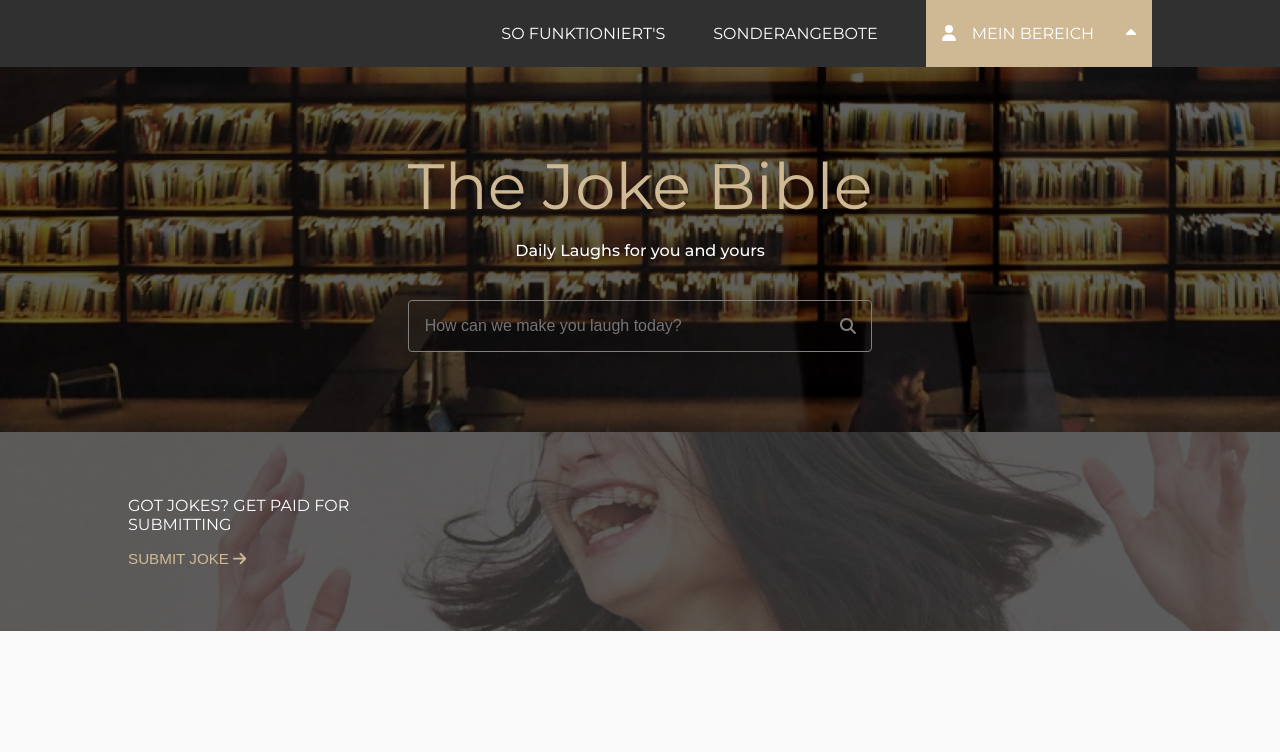
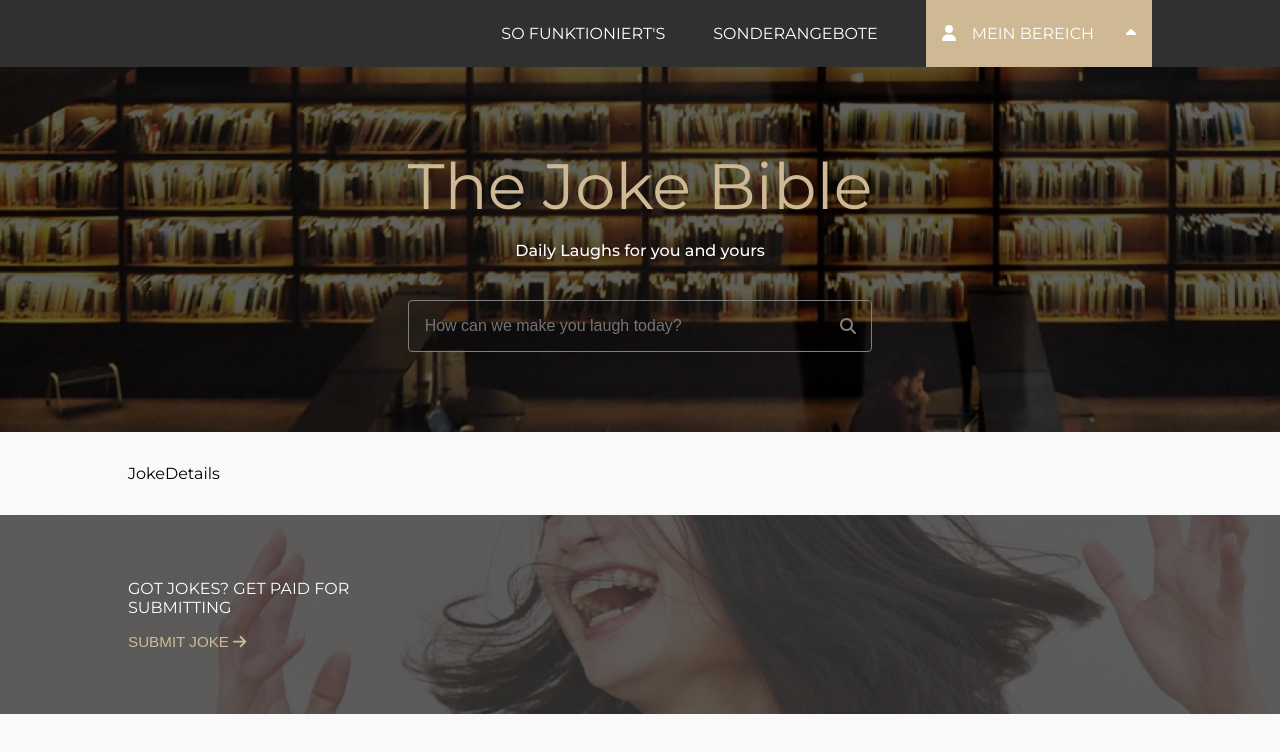
Before and after one commit to yosrimhamdi/chuck-jokes, a React (Create React App) app: page /joke/1 in a window 1280 px wide. Shown: the top 752 px of the page. Built offline with nearby package versions, Linux system fonts and the light colour scheme.

Commit message:
Added the joke deail component.

```diff
--- a/src/App.jsx
+++ b/src/App.jsx
@@ -2,6 +2,7 @@ import { BrowserRouter, Route, Routes } from 'react-router-dom';
 
 import Home from './components/Home/Home';
 import Container from './components/Container';
+import JokeDetails from './components/JokeDetails/JokeDetails';
 
 import './App.scss';
 
@@ -11,6 +12,7 @@ function App() {
       <Container>
         <Routes>
           <Route path="/" element={<Home />} />
+          <Route path="/joke/:id" element={<JokeDetails />} />
         </Routes>
       </Container>
     </BrowserRouter>
--- a/src/components/Container.jsx
+++ b/src/components/Container.jsx
@@ -4,14 +4,16 @@ import Header from './Header/Header';
 import Hero from './Hero/Hero';
 import Footer from './Footer/Footer';
 
+import './Container.scss';
+
 const Container = ({ children }) => {
   return (
-    <div>
+    <>
       <Header />
       <Hero />
-      <div>{children}</div>
+      <div className="container-content">{children}</div>
       <Footer />
-    </div>
+    </>
   );
 };
 
--- /dev/null
+++ b/src/components/Container.scss
@@ -0,0 +1,15 @@
+@use '../styles/utils/breakpoint' as *;
+
+.container-content {
+  margin: 0 auto;
+  padding: 2em 1em;
+
+  @include breakpoint('medium') {
+    width: 90%;
+    padding: 2em 0;
+  }
+
+  @include breakpoint('large') {
+    width: 80%;
+  }
+}
--- a/src/components/Home/Home.jsx
+++ b/src/components/Home/Home.jsx
@@ -3,14 +3,12 @@ import React from 'react';
 import JokeCategories from '../JokeCategories/JokeCategories';
 import JokeList from '../JokeList/JokeList';
 
-import './Home.scss';
-
 const Home = () => {
   return (
-    <div className="home">
+    <>
       <JokeCategories />
       <JokeList />
-    </div>
+    </>
   );
 };
 
--- /dev/null
+++ b/src/components/JokeDetails/JokeDetails.jsx
@@ -0,0 +1,7 @@
+import React from 'react';
+
+const JokeDetails = () => {
+  return <div>JokeDetails</div>;
+};
+
+export default JokeDetails;
```
Also changed, not shown: src/components/JokeDetails/JokeDetails.scss (added).
